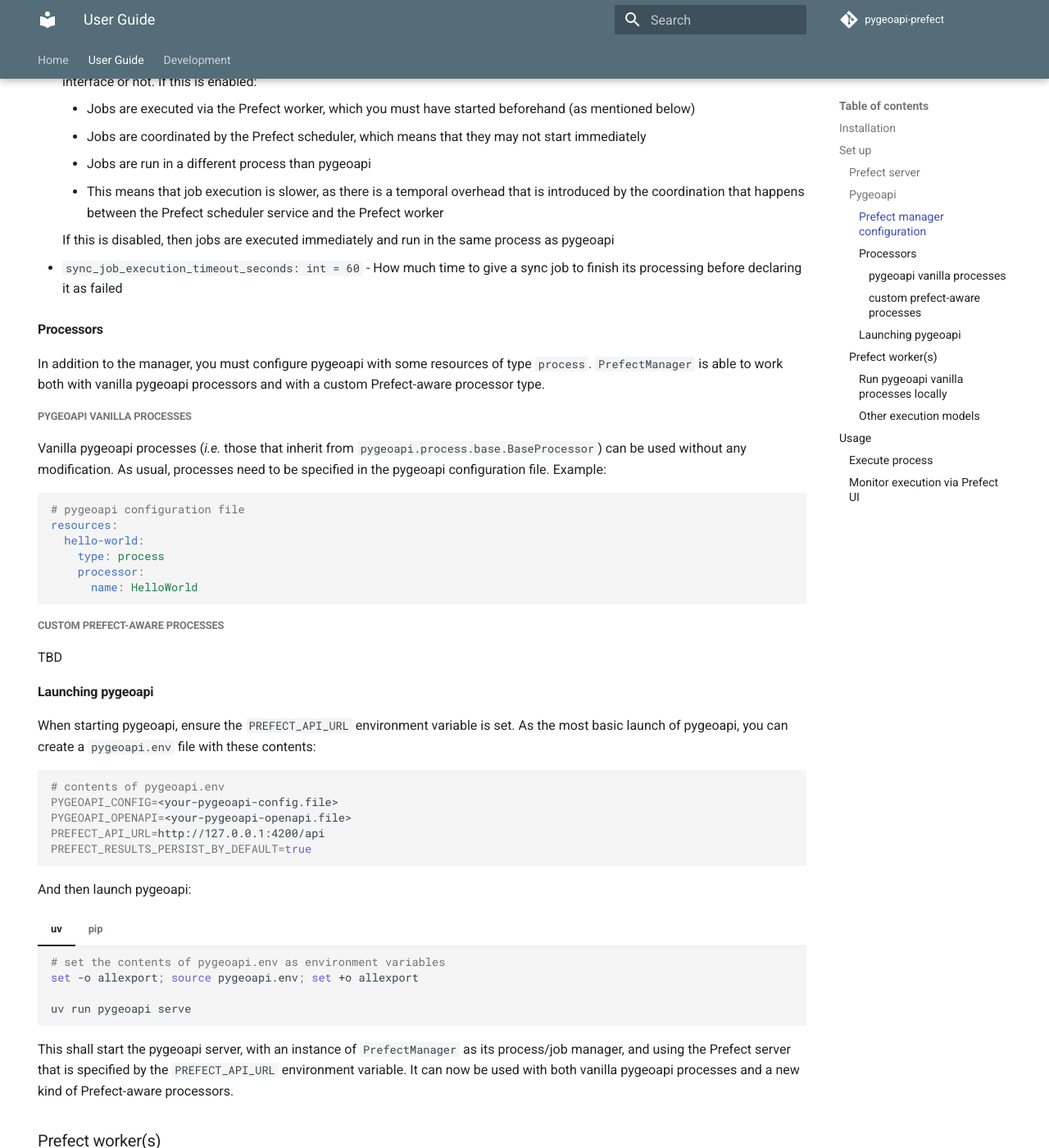
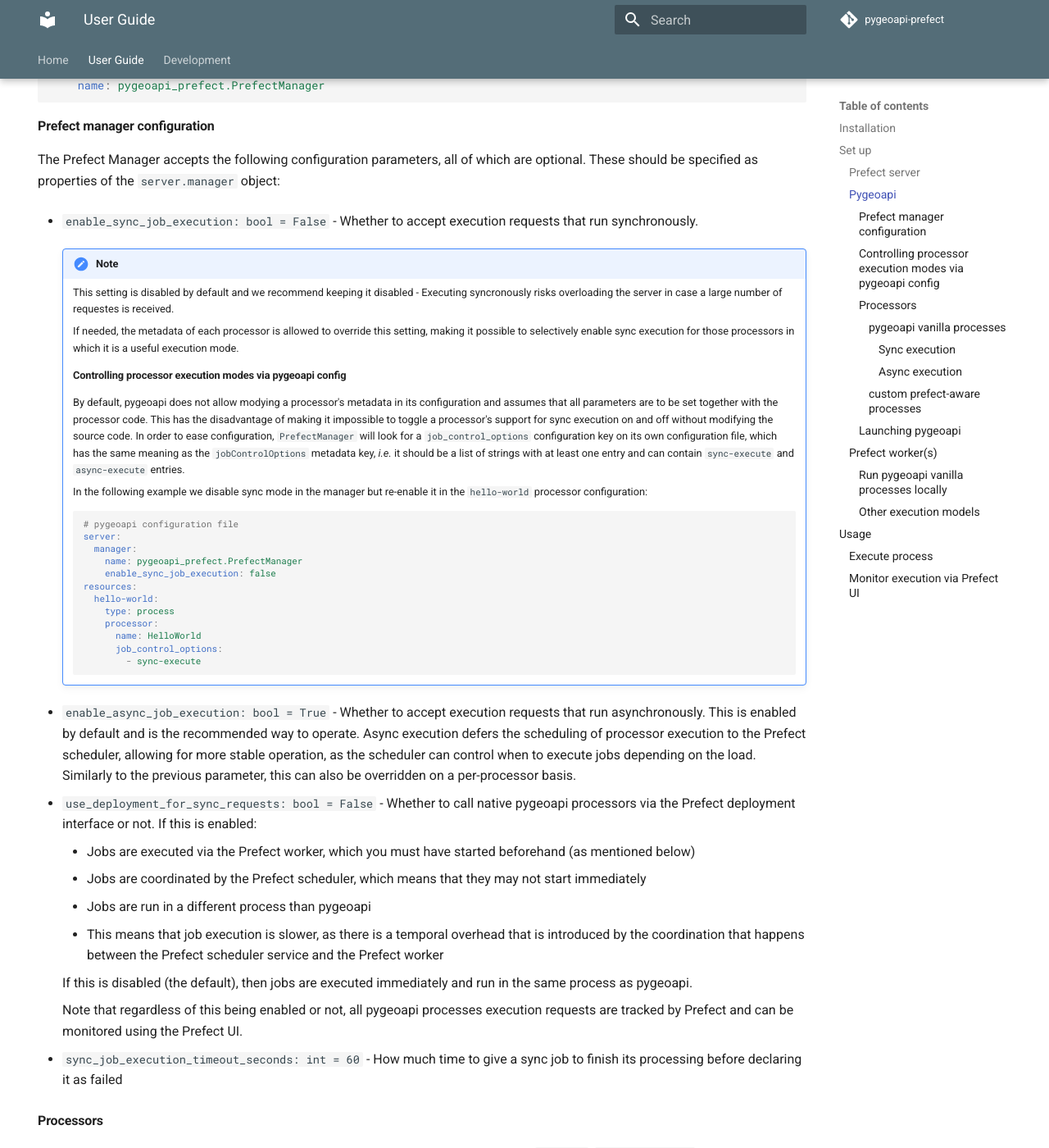
Before and after one commit to geobeyond/pygeoapi-prefect, an MkDocs documentation site: the page built from docs/user-guide.md, in a window 1280 px wide and 1400 px high, scrolled down 1249 px. Shown: the whole window at 82% size. Built offline with MkDocs 1.6.1 and Material for MkDocs 9.7.7, drawn with Linux system fonts in a browser that asks for light colours; comment, search, counter and statistics services are not loaded; some of the changed text lies outside the part shown.

Commit message:
Improve docs

````diff
--- a/docs/user-guide.md
+++ b/docs/user-guide.md
@@ -36,7 +36,7 @@
 
 - a Prefect server;
 - pygeoapi;
-- at least one Prefect worker.
+- (if you want to support async execution) at least one Prefect worker.
 
 
 ### Prefect server
@@ -44,7 +44,19 @@
 After installation, you need to have a Prefect server running and to set some environment variables
 so that the Prefect Manager is able to communicate with it.
 
-As the most basic setup, just start a local Prefect server
+As the most basic setup:
+
+generate an env file for configuring Prefect, ensuring that you
+enable [persistence of results](https://docs.prefect.io/v3/advanced/results).
+
+```shell
+cat << EOF > prefect-env.env
+PREFECT_API_URL=http://127.0.0.1:4200/api
+PREFECT_RESULTS_PERSIST_BY_DEFAULT=true
+EOF
+```
+
+Then start a local Prefect server
 
 === "uv"
 
@@ -79,6 +91,51 @@
 The Prefect Manager accepts the following configuration parameters, all of which are optional.
 These should be specified as properties of the `server.manager` object:
 
+- `enable_sync_job_execution: bool = False` - Whether to accept execution requests that run synchronously.
+
+    !!! NOTE
+
+        This setting is disabled by default and we recommend keeping it disabled - Executing syncronously risks
+        overloading the server in case a large number of requestes is received.
+
+        If needed, the metadata of
+        each processor is allowed to override this setting, making it possible to selectively enable sync
+        execution for those processors in which it is a useful execution mode.
+
+        #### Controlling processor execution modes via pygeoapi config
+
+        By default, pygeoapi does not allow modying a processor's metadata in its configuration and assumes that
+        all parameters are to be set together with the processor code. This has the disadvantage of making it
+        impossible to toggle a processor's support for sync execution on and off without modifying the source code.
+        In order to ease configuration, `PrefectManager` will look for a `job_control_options` configuration key on
+        its own configuration file, which has the same meaning as the `jobControlOptions` metadata key, _i.e._ it
+        should be a list of strings with at least one entry and can contain `sync-execute` and `async-execute` entries.
+
+        In the following example we disable sync mode in the manager but re-enable it in the `hello-world`
+        processor configuration:
+
+        ```yaml
+        # pygeoapi configuration file
+        server:
+          manager:
+            name: pygeoapi_prefect.PrefectManager
+            enable_sync_job_execution: false
+        resources:
+          hello-world:
+            type: process
+            processor:
+              name: HelloWorld
+              job_control_options:
+                - sync-execute
+        ```
+
+
+- `enable_async_job_execution: bool = True` - Whether to accept execution requests that run asynchronously.
+  This is enabled by default and is the recommended way to operate. Async execution defers the scheduling of
+  processor execution to the Prefect scheduler, allowing for more stable operation, as the scheduler can control
+  when to execute jobs depending on the load. Similarly to the previous parameter, this can also be
+  overridden on a per-processor basis.
+
 -  `use_deployment_for_sync_requests: bool = False` - Whether to call native pygeoapi processors via the
    Prefect deployment interface or not. If this is enabled:
 
@@ -88,7 +145,11 @@
     - This means that job execution is slower, as there is a temporal overhead that is introduced by
       the coordination that happens between the Prefect scheduler service and the Prefect worker
 
-    If this is disabled, then jobs are executed immediately and run in the same process as pygeoapi
+    If this is disabled (the default), then jobs are executed immediately and run in the same process as
+    pygeoapi.
+
+    Note that regardless of this being enabled or not, all pygeoapi processes execution requests are tracked by
+    Prefect and can be monitored using the Prefect UI.
 
 - `sync_job_execution_timeout_seconds: int = 60` - How much time to give a sync job to finish its
   processing before declaring it as failed
@@ -115,10 +176,62 @@
       name: HelloWorld
 ```
 
+The `PrefectManager` wraps these processors inside a Prefect [flow](https://docs.prefect.io/v3/concepts/flows) and
+is able to execute them by generating Prefect flow runs whenever an execution request is received. Execution can be
+either sync or async, as both types are supported by the Prefect manager.
+
+
+###### Sync execution
+
+Whenever pygeoapi receives a sync processor execution request, such as:
+
+```shell
+curl \
+    -X POST \
+    "http://localhost:5000/processes/hello-world/execution" \
+    -H "Content-Type: application/json" \
+    -d '{"inputs": {"name": "Joe"}}'
+```
+
+This is turned into a Prefect flow run and is executed locally, in the same process as pygeoapi. In other words,
+the pygeoapi processor is wrapped as a Prefect flow and is run by the Prefect manager, using regular function calls.
+
+Being managed by Prefect, this means.
+
+
+###### Async execution
+
+When pygeoapi receives an async processor execution request, such as:
+
+```shell
+curl \
+    -X POST \
+    "http://localhost:5000/processes/hello-world/execution" \
+    -H "Content-Type: application/json" \
+    -H "Prefer: respond-async" \
+    -d '{"inputs": {"name": "Joe"}}'
+```
+
+This is turned into a Prefect flow and is executed via the respective processor deployment
+
 
 ##### custom prefect-aware processes
 
-TBD
+If you prefer, you can write Prefect flows, deploy them using any of the multiple techniques supported by Prefect
+and then adapt them to run as pygeoapi processors.
+
+In order to do so, your Prefect flows need to implement the
+[protocol](https://typing.python.org/en/latest/spec/protocol.html)
+defined in `pygeoapi_prefect.PygeoapiPrefectFlowProtocol`
+
+```python
+from prefect import flow
+
+@flow()
+def my_custom_flow()
+
+```
+
 
 #### Launching pygeoapi
 
--- a/example-config.yml
+++ b/example-config.yml
@@ -18,8 +18,8 @@
     url: https://tile.openstreetmap.org/{z}/{x}/{y}.png
     attribution: '&copy; <a href="https://openstreetmap.org/copyright">OpenStreetMap contributors</a>'
   manager:
-    name: pygeoapi_prefect.manager.PrefectManager
-    use_deployment_for_sync_requests: true
+    name: pygeoapi_prefect.PrefectManager
+    # use_deployment_for_sync_requests: false
     # name: TinyDB
     # connection: /tmp/pygeoapi-process-manager.db
     output_dir: /tmp/
--- a/pyproject.toml
+++ b/pyproject.toml
@@ -35,6 +35,9 @@
 [tool.uv.sources]
 pygeoapi = { path = "../../pygeoapi", editable = true }
 
+[tool.ty.analysis]
+allowed-unresolved-imports = ["pygeoapi.**"]
+
 [build-system]
 requires = ["hatchling"]
 build-backend = "hatchling.build"
--- a/src/pygeoapi_prefect/__init__.py
+++ b/src/pygeoapi_prefect/__init__.py
@@ -1,7 +1,5 @@
 from .manager import PrefectManager
 from .process import BasePrefectProcessor
+from .protocols import PygeoapiPrefectFlowProtocol
 
-__all__ = [
-    "BasePrefectProcessor",
-    "PrefectManager",
-]
+__all__ = ["BasePrefectProcessor", "PrefectManager", "PygeoapiPrefectFlowProtocol"]
````
Also changed, not shown: .pre-commit-config.yaml (+5 -5 lines), 11 other files.
